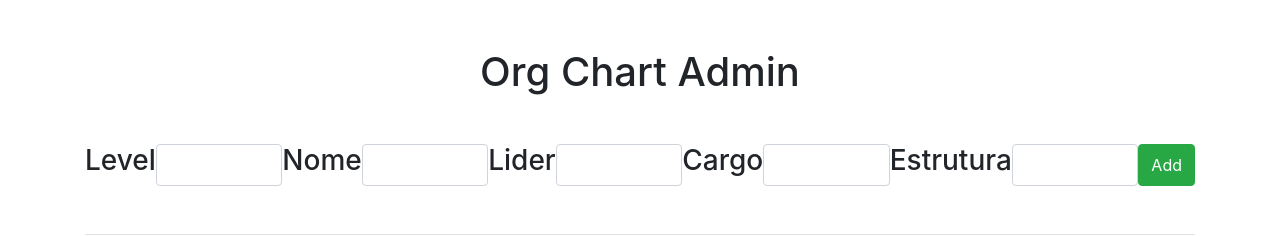
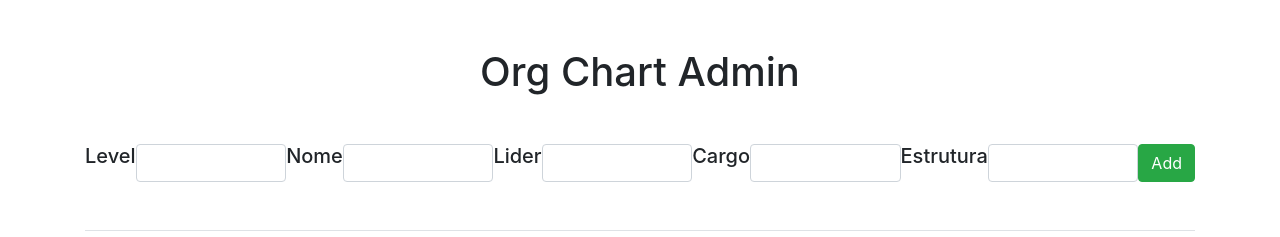
Before and after one commit to dennys2001/ProjetoMidiaOrg, a React (Create React App) app in the folder client2/: page / in a window 1280 px wide. Shown: the top 237 px of the page. Built offline with nearby package versions, Linux system fonts and the light colour scheme; no server answers; the HTML template or start-up script is replaced by a standard one.

Commit message:
dkkjjdj--
 Please enter the commit message for your changes. Lines starting

```diff
--- a/client2/src/components/EditEmployee.js
+++ b/client2/src/components/EditEmployee.js
@@ -35,7 +35,9 @@ const EditEmployee = ({ employee }) => {
   <div className="modal-dialog">
     <div className="modal-content">
       <div className="modal-header" >
-        <h4 className="modal-title" >Editar Registro</h4>
+        <div className="text-center">
+        <h4 className="modal-title"><p class="text-center">Editar Registro</p></h4>
+        </div>
         <button
             type="button"
             className="close"
--- a/client2/src/components/InputEmployee.js
+++ b/client2/src/components/InputEmployee.js
@@ -27,35 +27,36 @@ const InputEmployee = () => {
     <Fragment>
         <h1 className="text-center mt-5">Org Chart Admin</h1>
         <form className="d-flex mt-5" onSubmit={onSubmitForm}>
-            <h3>Level</h3>
+
+            <h5>Level</h5>
             <input
                 type="text"
                 className="form-control"
                 value={level}
                 onChange={e => setLevel(e.target.value)}
             />
-            <h3>Nome</h3>
+            <h5>Nome</h5>
             <input
                 type="text"
                 className="form-control"
                 value={nome}
                 onChange={e => setName(e.target.value)}
             />
-            <h3>Lider</h3>
+            <h5>Lider</h5>
              <input
                 type="text"
                 className="form-control"
                 value={leaderId}
                 onChange={e => setidLeader(e.target.value)}
             />
-            <h3>Cargo</h3>
+            <h5>Cargo</h5>
             <input
                 type="text"
                 className="form-control"
                 value={cargo}
                 onChange={e => setCargo(e.target.value)}
             />
-            <h3>Estrutura</h3>
+            <h5>Estrutura</h5>
             <input
                 type="text"
                 className="form-control"
@@ -63,7 +64,7 @@ const InputEmployee = () => {
                 onChange={e => setEstrutura(e.target.value)}
             />
             <button className="btn btn-success">Add</button>
-        </form>
+            </form>
     </Fragment>
     );
 };
```
